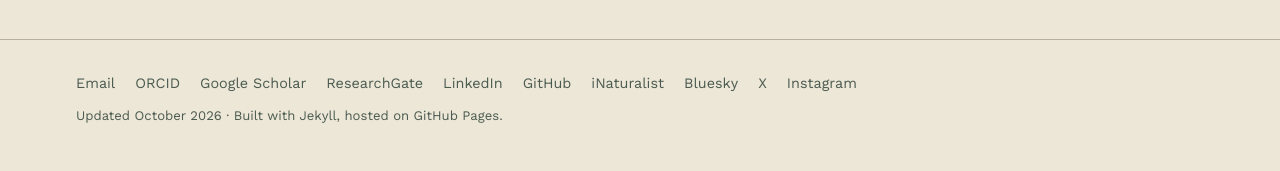
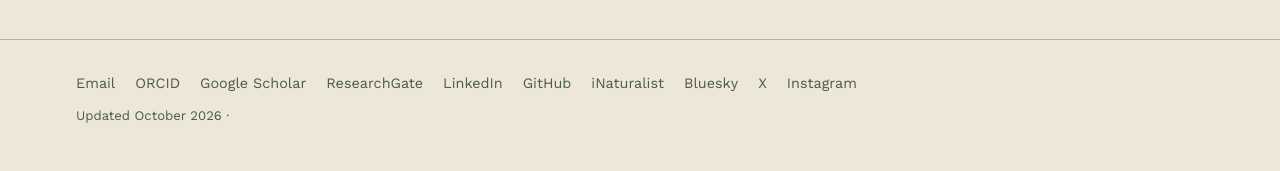
Before and after one commit to ramesh-kathariya/ramesh-kathariya.github.io, a Jekyll site: the page built from index.md, in a window 1280 px wide. Shown: the part 1351-1522 px from the top of the page. Built offline with Jekyll 4.4.1, drawn with Linux system fonts in a browser that asks for light colours.

```diff
--- a/_includes/footer.html
+++ b/_includes/footer.html
@@ -12,6 +12,6 @@
       <a href="{{ site.social.x }}">X</a>
       <a href="{{ site.social.instagram }}">Instagram</a>
     </div>
-    <p class="site-footer__note">Updated {{ site.time | date: "%B %Y" }} · Built with Jekyll, hosted on GitHub Pages.</p>
+    <p class="site-footer__note">Updated {{ site.time | date: "%B %Y" }} ·
   </div>
 </footer>
```
